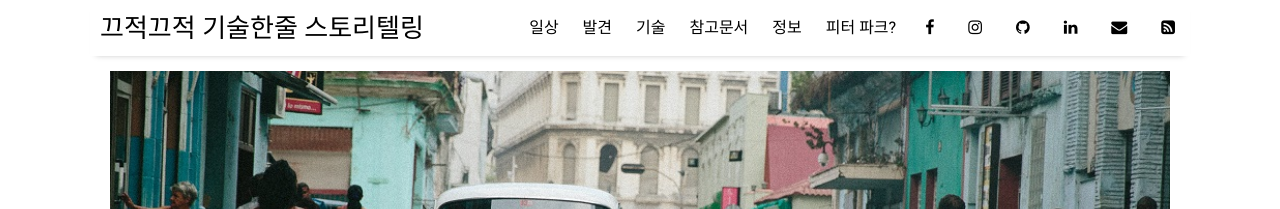
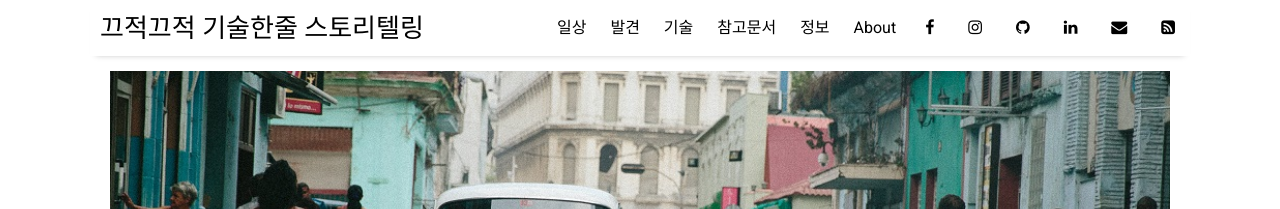
Before and after one commit to parkkw09/parkkw09.github.io, a Jekyll site: the page built from index.html, in a window 1280 px wide. Shown: the top 209 px of the page. Built offline with Jekyll 4.4.1, drawn with Linux system fonts in a browser that asks for light colours; nearby versions of some CDN libraries; the list of posts is cut into pages by our own code.

Commit message:
Modified very simple content.

```diff
--- a/_data/settings.yml
+++ b/_data/settings.yml
@@ -12,7 +12,7 @@ menu:
 - {name: '기술',         url: 'tech'}
 - {name: '참고문서',      url: 'reference'}
 - {name: '정보',         url: 'info'}
-- {name: '피터 파크?',    url: 'about'}
+- {name: 'About',       url: 'about'}
 
 # Available social icons are powered by Font Awesome, so you can use any icon that they offer
 social:
```
